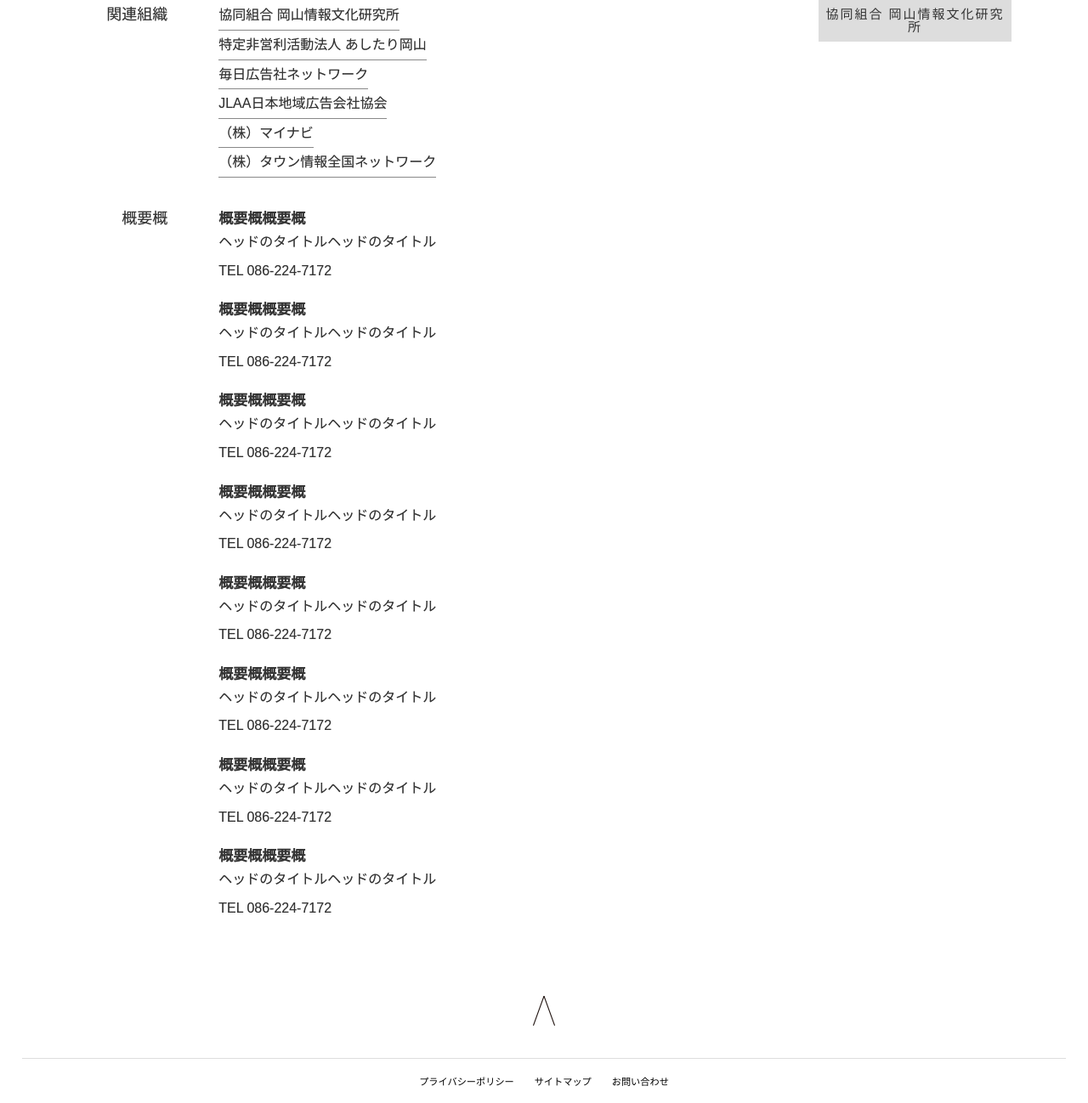
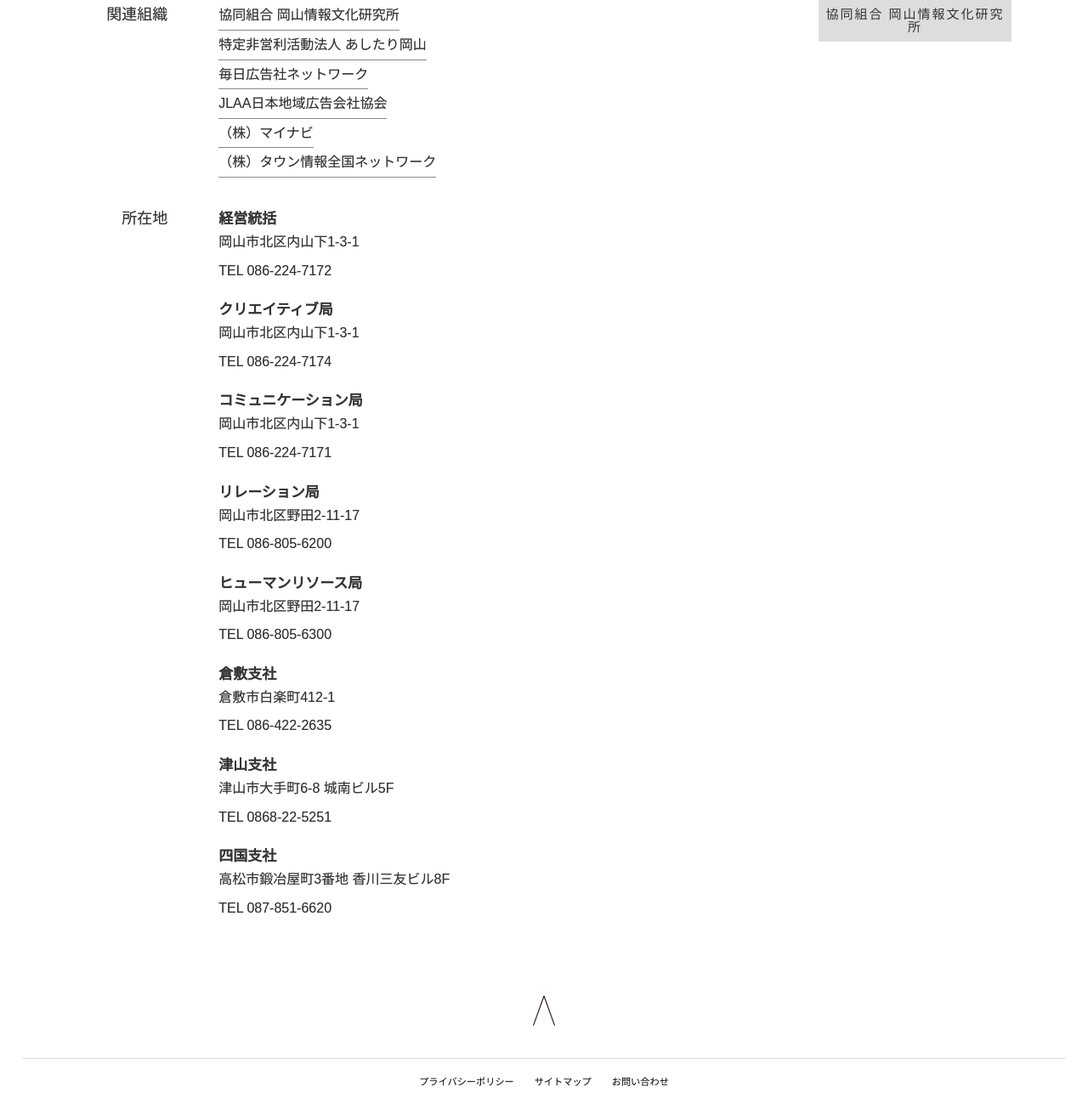
Before and after one commit to chainsolution/PUnited, a CodeIgniter app: page /database/index.php/system/profile in a window 1280 px wide. Shown: the part 832-2130 px from the top of the page at 85% size. Run offline with CodeIgniter, Linux system fonts and the light colour scheme.

Commit message:
Texts changed in Business domain and Profile page

```diff
--- a/application/views/page/about/profile.php
+++ b/application/views/page/about/profile.php
@@ -116,71 +116,71 @@
 
 							<li>
 								<div class="content_title">
-									<p>概要概</p>
+									<p>所在地</p>
 								</div>
 								<div class="content_paragraph">
 
 									<div class="depart_contact">
-										<h4>概要概概要概</h4>
+										<h4>経営統括</h4>
 										<p>
-											ヘッドのタイトルヘッドのタイトル<br>
+											岡山市北区内山下1-3-1<br>
 											TEL 086-224-7172
 										</p>
 									</div>
 
 									<div class="depart_contact">
-										<h4>概要概概要概</h4>
+										<h4>クリエイティブ局</h4>
 										<p>
-											ヘッドのタイトルヘッドのタイトル<br>
-											TEL 086-224-7172
+											岡山市北区内山下1-3-1<br>
+											TEL 086-224-7174
 										</p>
 									</div>
 
 									<div class="depart_contact">
-										<h4>概要概概要概</h4>
+										<h4>コミュニケーション局</h4>
 										<p>
-											ヘッドのタイトルヘッドのタイトル<br>
-											TEL 086-224-7172
+											岡山市北区内山下1-3-1<br>
+											TEL 086-224-7171
 										</p>
 									</div>
 
 									<div class="depart_contact">
-										<h4>概要概概要概</h4>
+										<h4>リレーション局</h4>
 										<p>
-											ヘッドのタイトルヘッドのタイトル<br>
-											TEL 086-224-7172
+											岡山市北区野田2-11-17<br>
+											TEL 086-805-6200
 										</p>
 									</div>
 
 									<div class="depart_contact">
-										<h4>概要概概要概</h4>
+										<h4>ヒューマンリソース局</h4>
 										<p>
-											ヘッドのタイトルヘッドのタイトル<br>
-											TEL 086-224-7172
+											岡山市北区野田2-11-17 <br>
+											TEL 086-805-6300
 										</p>
 									</div>
 
 									<div class="depart_contact">
-										<h4>概要概概要概</h4>
+										<h4>倉敷支社</h4>
 										<p>
-											ヘッドのタイトルヘッドのタイトル<br>
-											TEL 086-224-7172
+											倉敷市白楽町412-1<br>
+											 TEL 086-422-2635
 										</p>
 									</div>
 
 									<div class="depart_contact">
-										<h4>概要概概要概</h4>
+										<h4>津山支社</h4>
 										<p>
-											ヘッドのタイトルヘッドのタイトル<br>
-											TEL 086-224-7172
+											津山市大手町6-8 城南ビル5F<br>
+											 TEL 0868-22-5251
 										</p>
 									</div>
 
 									<div class="depart_contact">
-										<h4>概要概概要概</h4>
+										<h4>四国支社</h4>
 										<p>
-											ヘッドのタイトルヘッドのタイトル<br>
-											TEL 086-224-7172
+											高松市鍛冶屋町3番地 香川三友ビル8F<br>
+											TEL 087-851-6620
 										</p>
 									</div>
 
```
Also changed, not shown: application/views/index.php (+6 -6 lines).
